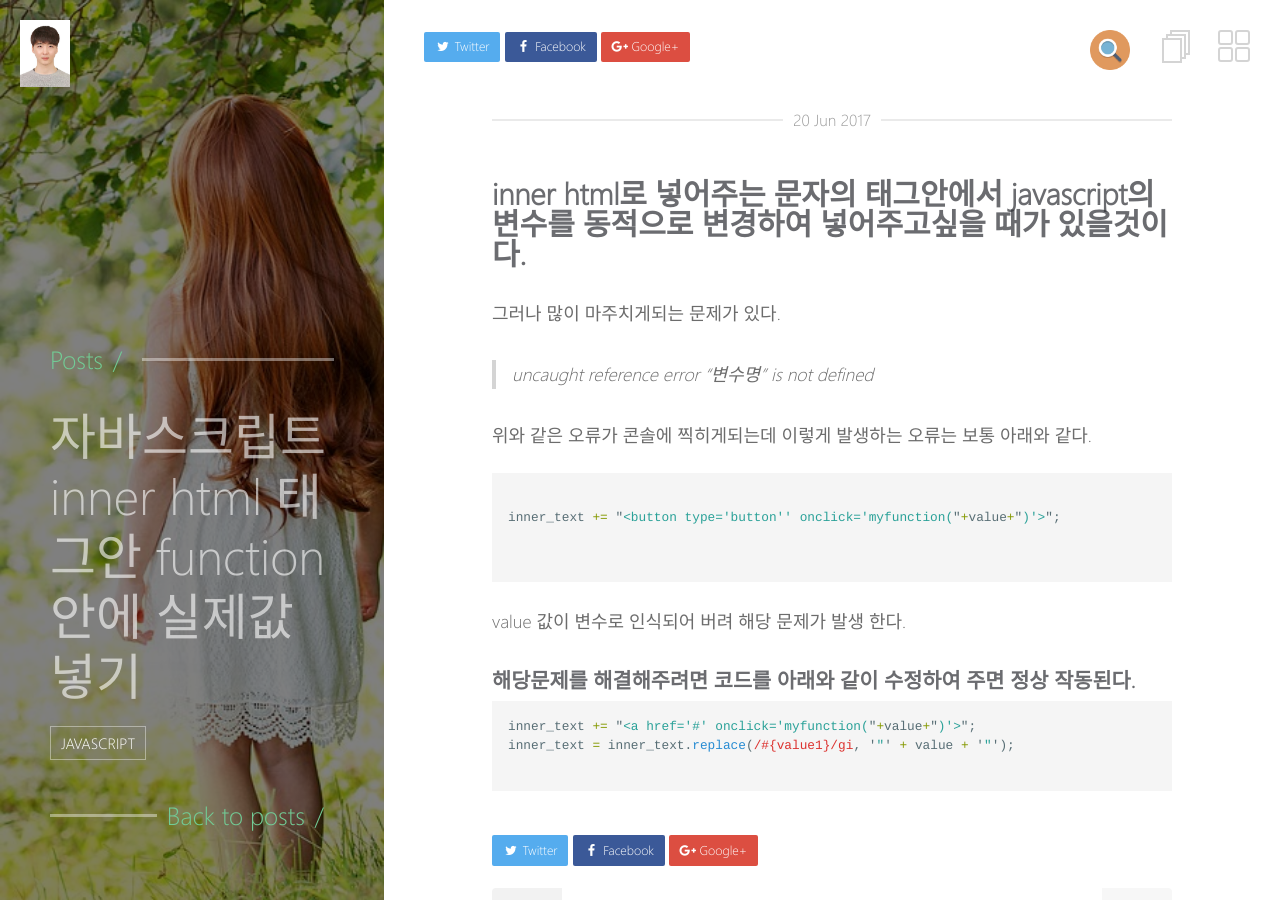
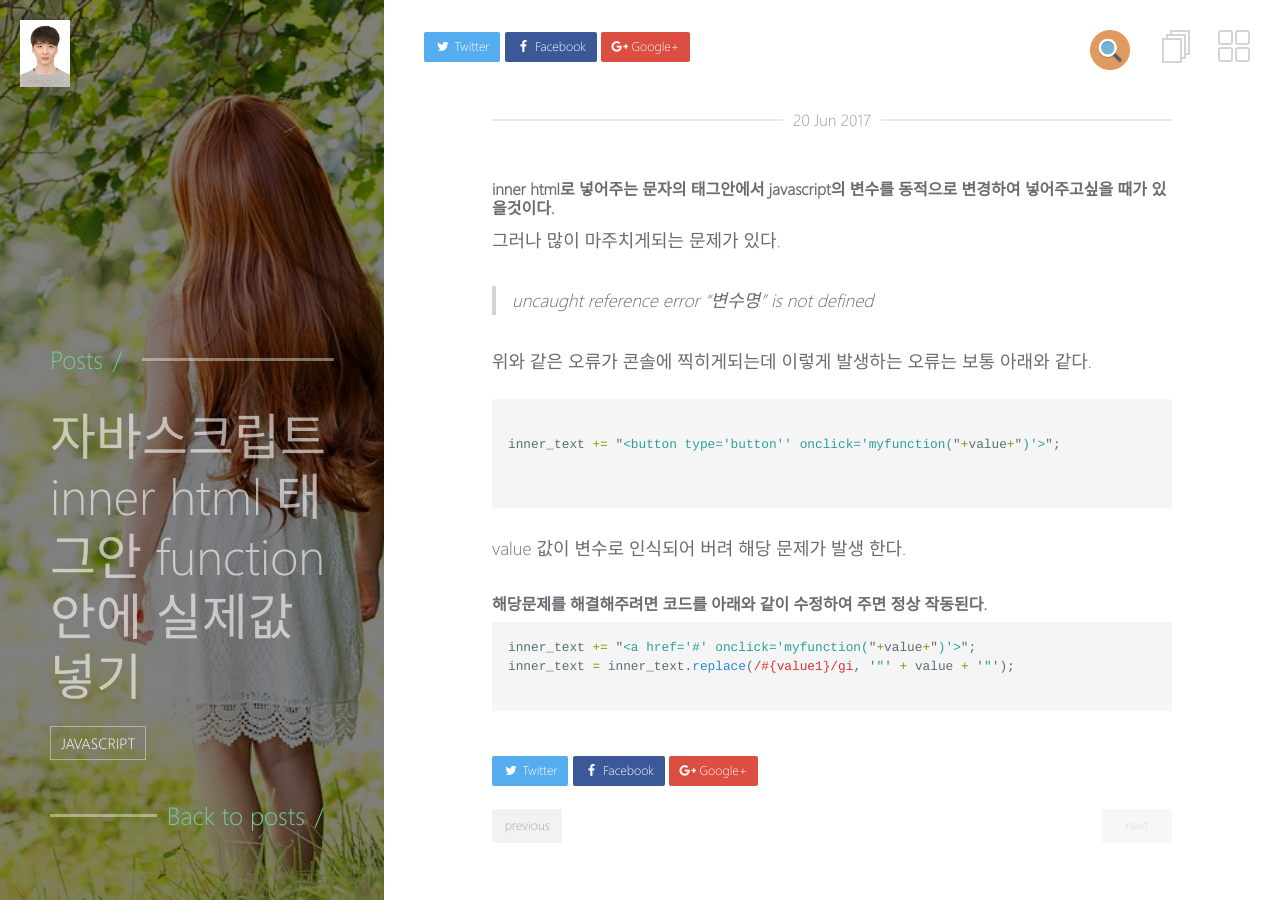
Before and after one commit to sunghere/sunghere.github.io, a Jekyll site: the page built from _posts/2017-06-20-post-fuctionintag.md, in a window 1280 px wide. Built offline with Jekyll 4.4.1, drawn with Linux system fonts in a browser that asks for light colours; comment, search, counter and statistics services are not loaded.

````diff
--- a/_posts/2017-06-20-post-fuctionintag.md
+++ b/_posts/2017-06-20-post-fuctionintag.md
@@ -5,7 +5,7 @@ tags:
   - javascript
 ---
 
-## inner html로 넣어주는 문자의 태그안에서 javascript의 변수를 동적으로 변경하여 넣어주고싶을 때가 있을것이다.
+#### inner html로 넣어주는 문자의 태그안에서 javascript의 변수를 동적으로 변경하여 넣어주고싶을 때가 있을것이다.
 
 그러나 많이 마주치게되는 문제가 있다.
 
@@ -22,7 +22,7 @@ inner_text += "<button type='button'' onclick='myfunction("+value+")'>";
 
 value 값이 변수로 인식되어 버려 해당 문제가 발생 한다.
 
-### 해당문제를 해결해주려면 코드를 아래와 같이 수정하여 주면 정상 작동된다.
+#### 해당문제를 해결해주려면 코드를 아래와 같이 수정하여 주면 정상 작동된다.
 
 ```javascript
 inner_text += "<a href='#' onclick='myfunction("+value+")'>";
````
